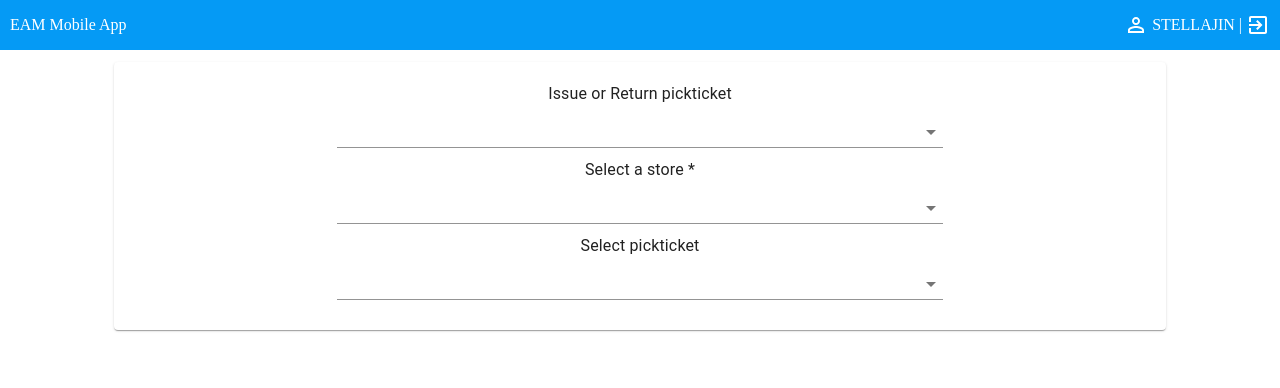
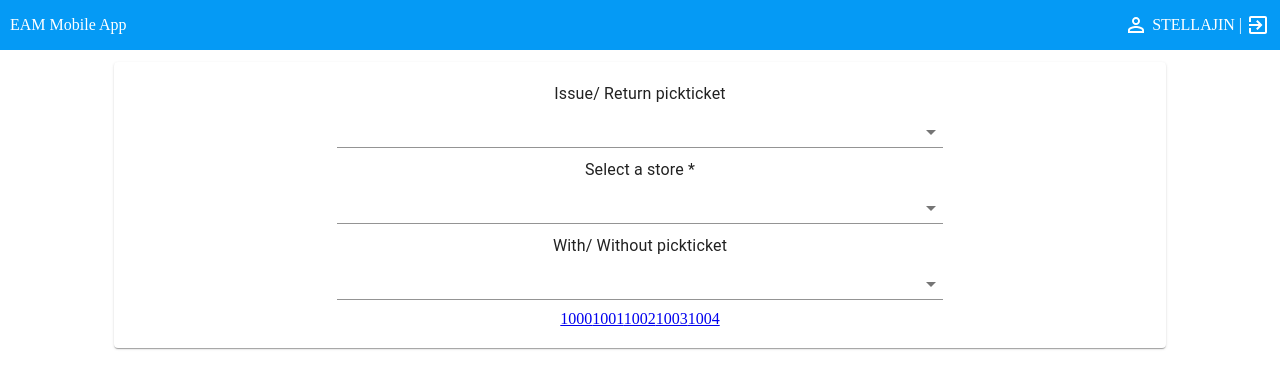
Before and after one commit to stella-jin-ys/EAM-frontend, a React (Create React App) app: page /warehouse in a window 1280 px wide. Shown: the top 388 px of the page. Built offline with nearby package versions, Linux system fonts and the light colour scheme.

Commit message:
update warehouse

```diff
--- a/src/App.js
+++ b/src/App.js
@@ -8,6 +8,7 @@ import Return from "./kiosk/Return";
 import RapidRequestHome from "./rapidRequest/RapidRequestHome";
 import AcceleratorReviews from "./acceleratorReviews/AcceleratorReviews";
 import Review from "./acceleratorReviews/Review";
+import PartTable from "./warehouse/PartTable";
 
 export default function App() {
   return (
@@ -15,6 +16,7 @@ export default function App() {
       <Switch>
         <Route exact path="/" component={Homepage} />
         <Route path="/warehouse" component={Warehouse} />
+        <Route path="/warehouse/pickticket/:number" component={PartTable} />
         <Route path="/kiosk" component={Kiosk} />
         <Route path="/issue" component={Issue} />
         <Route path="/return" component={Return} />
--- a/src/warehouse/PartTable.js
+++ b/src/warehouse/PartTable.js
@@ -10,7 +10,7 @@ import {
   AccordionSummary,
   AccordionDetails,
   Button,
-  LinearProgress,
+  Typography,
 } from "@material-ui/core";
 import BinData from "./BinData";
 
@@ -80,6 +80,8 @@ export default function PartTable(props) {
 
   return (
     <div width="100%">
+      <Typography>Pickticket number {props.item}</Typography>
+      <div>
         <ul
           style={{
             display: "flex",
@@ -153,5 +155,6 @@ export default function PartTable(props) {
           Done
         </Button>
       </div>
+    </div>
   );
 }
--- a/src/warehouse/Warehouse.js
+++ b/src/warehouse/Warehouse.js
@@ -13,10 +13,11 @@ import {
 } from "@material-ui/core";
 import Header from "../homepage/Header";
 import { makeStyles } from "@material-ui/core/styles";
+import { Link } from "react-router-dom";
 
 const stores = ["store1", "store2", "store3", "store4"];
 const picktickets = ["with pickticket", "without pickticket"];
-const pickticketList = ["1000", "1001", "1002"];
+const pickticketList = ["1000", "1001", "1002", "1003", "1004"];
 
 const useStyles = makeStyles((theme) => ({
   paper: {
@@ -38,31 +39,57 @@ function Warehouse(props) {
   const classes = useStyles();
   const [selectedStore, setSelectedStore] = useState("");
   const [selectedPickticket, setSelectedPickticket] = useState("");
-  const [issueValue, setIssueValue] = useState("");
+  const [type, setType] = useState("");
+
+  const handleType = (e) => {
+    setType(e.target.value);
+  };
+  const handleStore = (e) => {
+    setSelectedStore(e.target.value);
+  };
+  const handleWithPicket = (e) => {
+    setSelectedPickticket(e.target.value);
+  };
   return (
     <div>
       <Header />
       <Paper className={classes.paper}>
-        <Typography>Issue or Return pickticket</Typography>
-        <Select value={issueValue} className={classes.select}>
+        <Typography>Issue/ Return pickticket</Typography>
+        <Select value={type} className={classes.select} onChange={handleType}>
           <MenuItem>Issue pickticket</MenuItem>
           <MenuItem>Return picktikcet</MenuItem>
         </Select>
         <Typography>Select a store *</Typography>
-
-        <Select value={selectedStore} className={classes.select}>
+        <Select
+          value={selectedStore}
+          className={classes.select}
+          onChange={handleStore}
+        >
           {stores.map((item, i) => (
             <MenuItem key={i}>{item}</MenuItem>
           ))}
         </Select>
-
-        <Typography>Select pickticket</Typography>
-
-        <Select value={selectedPickticket} className={classes.select}>
-          {picktickets.map((item, i) => (
-            <MenuItem key={i}>{item}</MenuItem>
+        <Typography>With/ Without pickticket</Typography>
+        <Select
+          value={selectedPickticket}
+          className={classes.select}
+          onChange={handleWithPicket}
+        >
+          <MenuItem>With pickticket</MenuItem>
+          <MenuItem>Without pickticket</MenuItem>
+        </Select>
+        <div>
+          {pickticketList.map((item) => (
+            <Link
+              to={{
+                pathname: `/warehouse/pickticket/${encodeURIComponent(item)}`,
+                item: item,
+              }}
+            >
+              {item}
+            </Link>
           ))}
-        </Select>
+        </div>
       </Paper>
     </div>
   );
```
Lines whose indentation alone changed are shown as unchanged.
